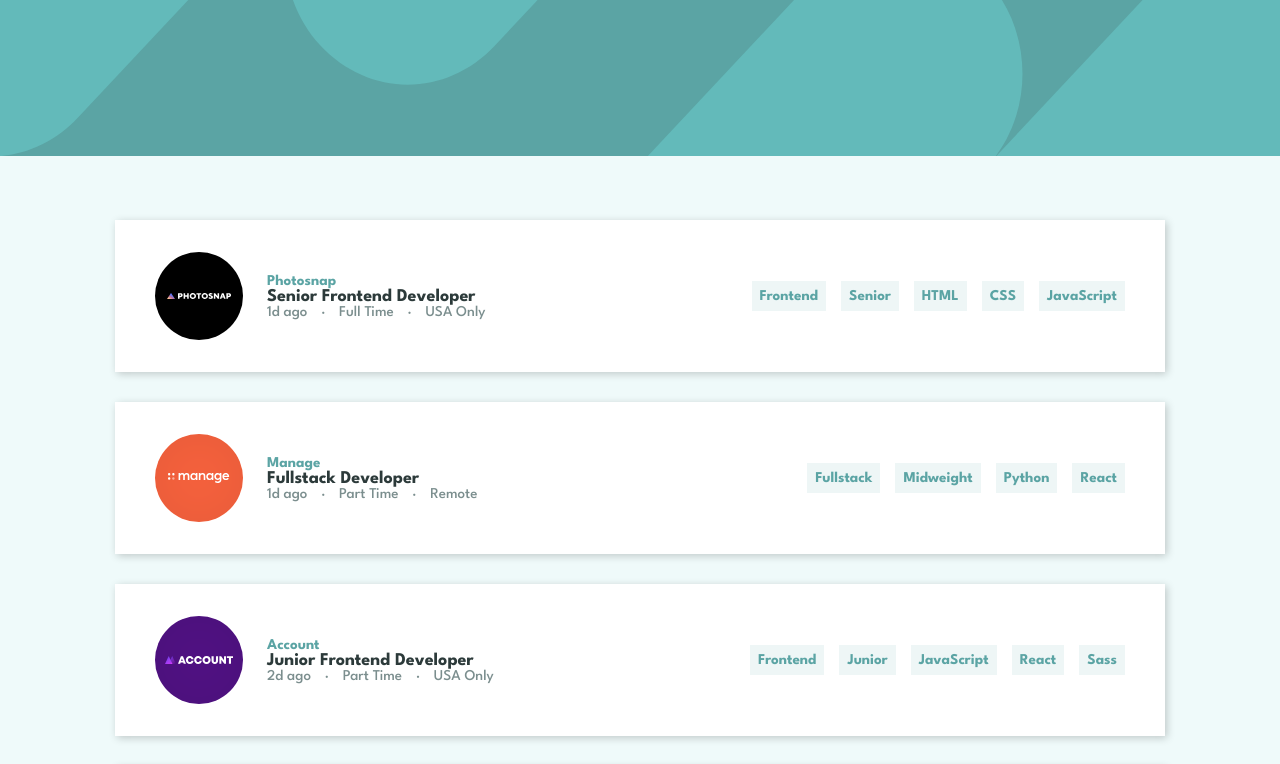
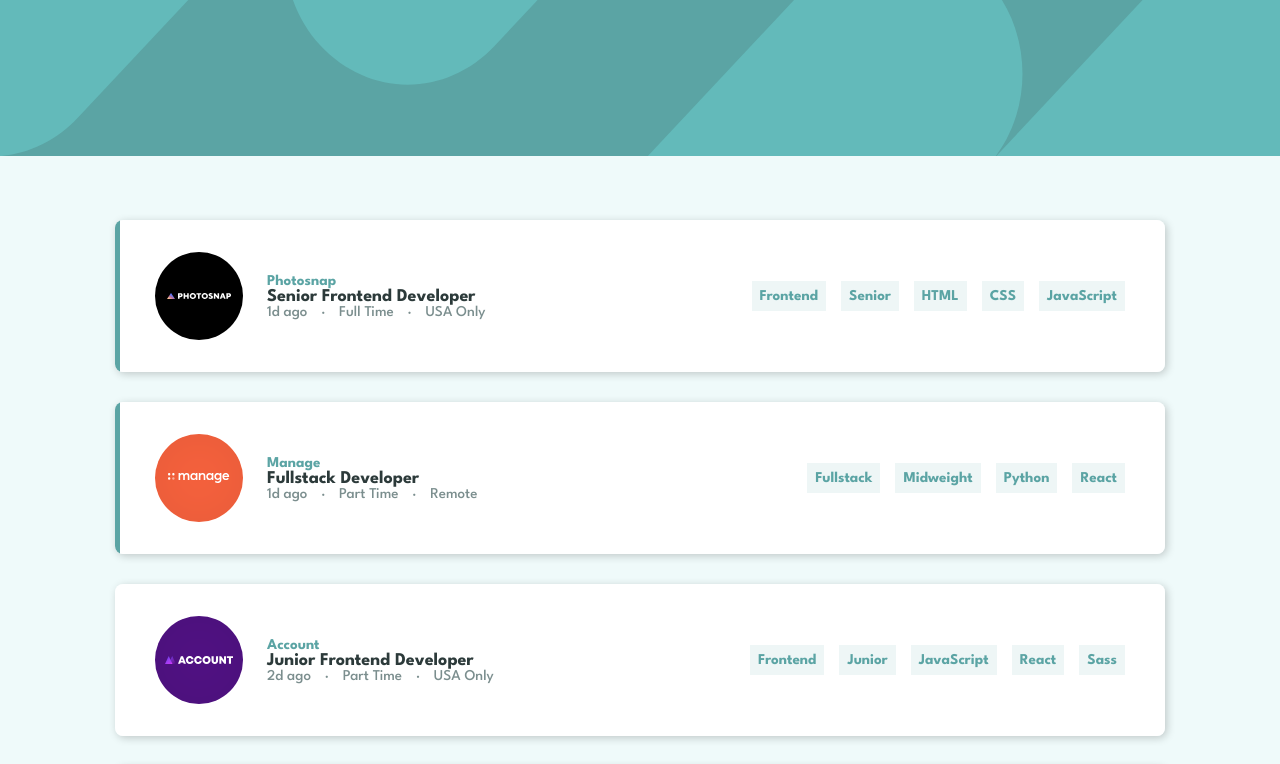
Before and after one commit to michael-truscott/frontendmentor_joblistings, a React (Create React App) app: page / in a window 1280 px wide. Shown: the top 764 px of the page. Built offline with nearby package versions, Linux system fonts and the light colour scheme.

Commit message:
JobListing - Add featured border and border-radius

```diff
--- a/src/JobListing.js
+++ b/src/JobListing.js
@@ -1,15 +1,19 @@
 export default function JobListing({job}) {
   const tags = [job.role, job.level, ...job.languages, ...job.tools];
+  let classes = "JobListing__container";
+  if (job.featured) {
+    classes += " featured";
+  }
+
   return (
-    <div className="JobListing__container">
-      {
-        // TODO: highlight left corner if featured
-      }
-      <div className="JobListing__image-and-summary">
-        <img src={process.env.PUBLIC_URL + job.logo} alt="" />
-        <JobSummary job={job}/>
+    <div className="JobListing__border-container">
+      <div className={classes}>
+        <div className="JobListing__image-and-summary">
+          <img src={process.env.PUBLIC_URL + job.logo} alt="" />
+          <JobSummary job={job}/>
+        </div>
+        <JobTags tags={tags} />
       </div>
-      <JobTags tags={tags} />
     </div>
   );
 }
--- a/src/index.css
+++ b/src/index.css
@@ -47,6 +47,12 @@ span.interpunct {
   gap: 30px;
 }
 
+.JobListing__border-container {
+  border-radius: 8px;
+  box-shadow: 2px 2px 8px rgb(0,0,0,0.2);
+  overflow: hidden;
+}
+
 .JobListing__container {
   padding: 32px 40px;
   background: white;
@@ -54,7 +60,11 @@ span.interpunct {
   flex-direction: row;
   align-items: center;
   justify-content: space-between;
-  box-shadow: 2px 2px 8px rgb(0,0,0,0.2);
+}
+
+.JobListing__container.featured {
+  border-left: 5px solid var(--dark-cyan);
+  padding-left: calc(40px - 5px); /* kinda hacky way to undo the border, do this a better way? */
 }
 
 .JobSummary__container {
```
